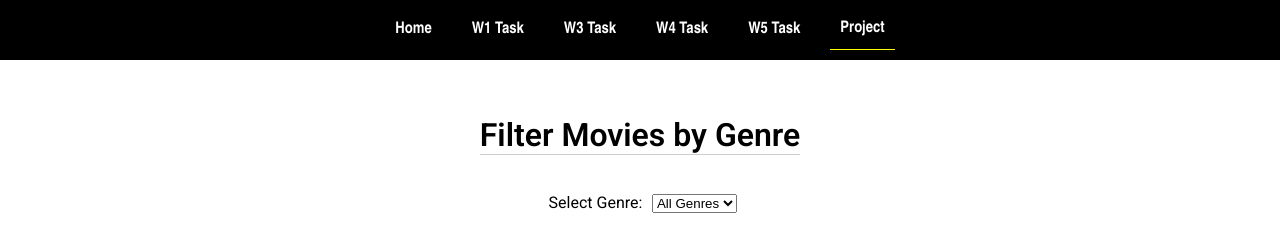
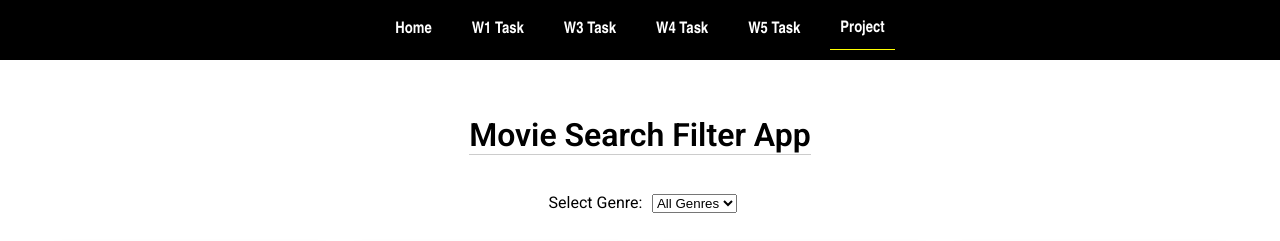
Before and after one commit to NicolasV99/cse121b, a plain HTML site: page project.html in a window 1280 px wide. Shown: the top 241 px of the page. Drawn offline with Linux system fonts and the light colour scheme.

Commit message:
Fix app name

```diff
--- a/project.html
+++ b/project.html
@@ -25,7 +25,7 @@
     </ul>
   </nav>
   <main>
-    <h1>Filter Movies by Genre</h1>
+    <h1>Movie Search Filter App </h1>
       <div id="genre-filter">
         <label for="genre-select">Select Genre:</label>
         <select id="genre-select">
```
